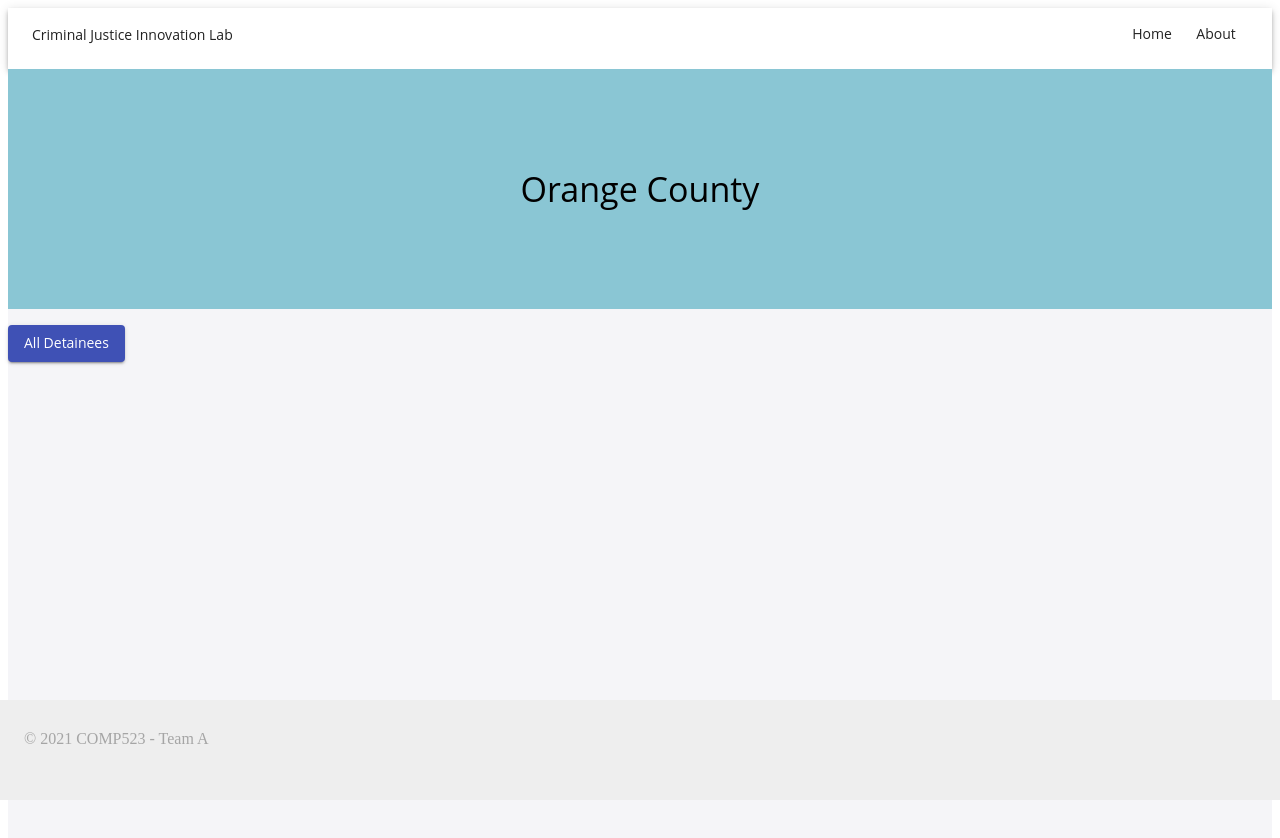
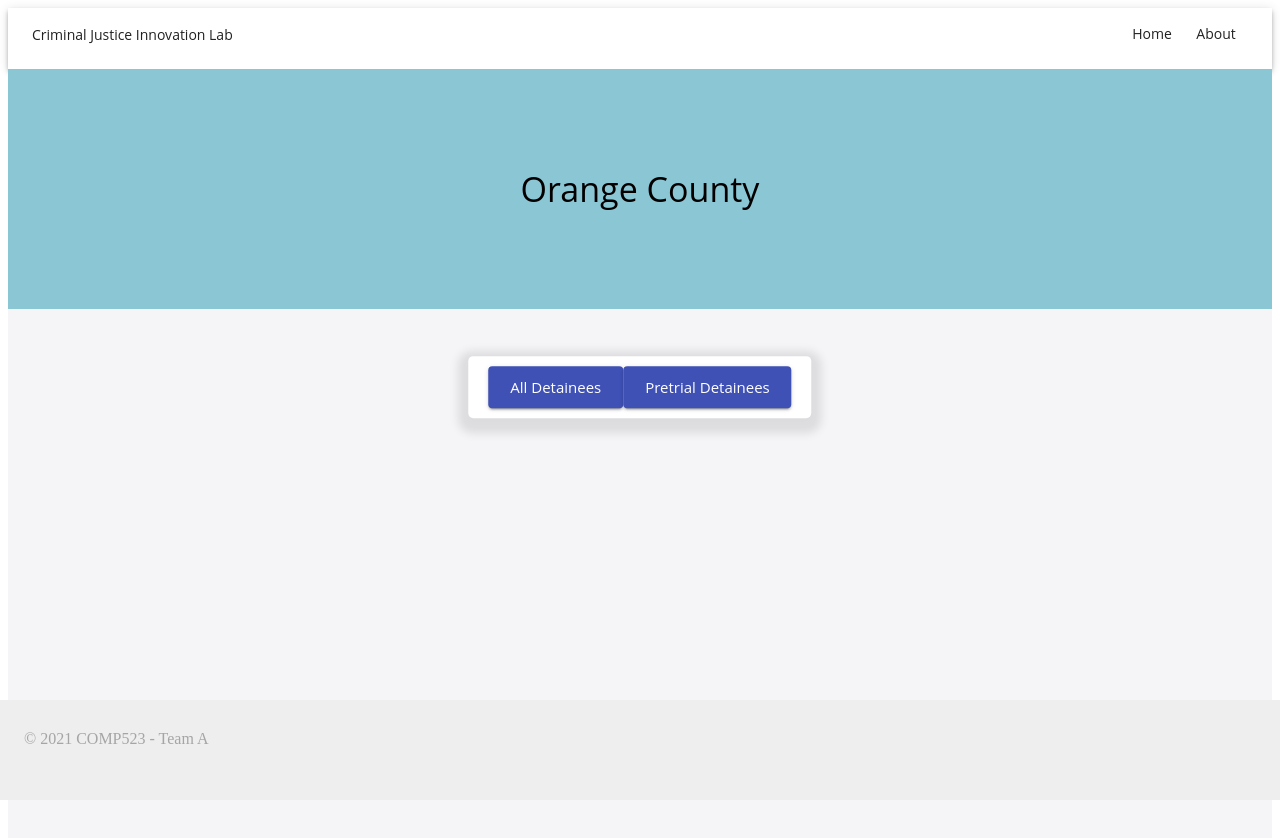
Before and after one commit to hannahgkeel/JailDashboard, a React app: page /choose in a window 1280 px wide. Shown: the top 838 px of the page. Built offline with nearby package versions, Linux system fonts and the light colour scheme.

Commit message:
added the two buttons

```diff
--- a/frontend/pages/Choose.js
+++ b/frontend/pages/Choose.js
@@ -3,6 +3,7 @@ import Footer from '../components/Footer.js';
 import Header from '../components/Header.js';
 import "../App.css";
 import "../styles/Home.css";
+import "../styles/Search.css";
 import { Typography, Button } from "@material-ui/core";
 
 class Choose extends React.Component {
@@ -15,9 +16,14 @@ class Choose extends React.Component {
                         <Typography variant="h4" font-weight="bold" text-align="center">Orange County</Typography>
                         </h2>
                 </div>
-                <Button variant="contained" color="primary">
+                <div className='search-div pure-u-11-12 pure-u-md-1-2 pure-g'>
+                <Button variant="contained" size="large" color="primary">
                 All Detainees
                 </Button>
+                <Button variant="contained" size="large" color="primary">
+                Pretrial Detainees
+                </Button>
+                </div>
                 <Footer />
             </div>
         )
```
